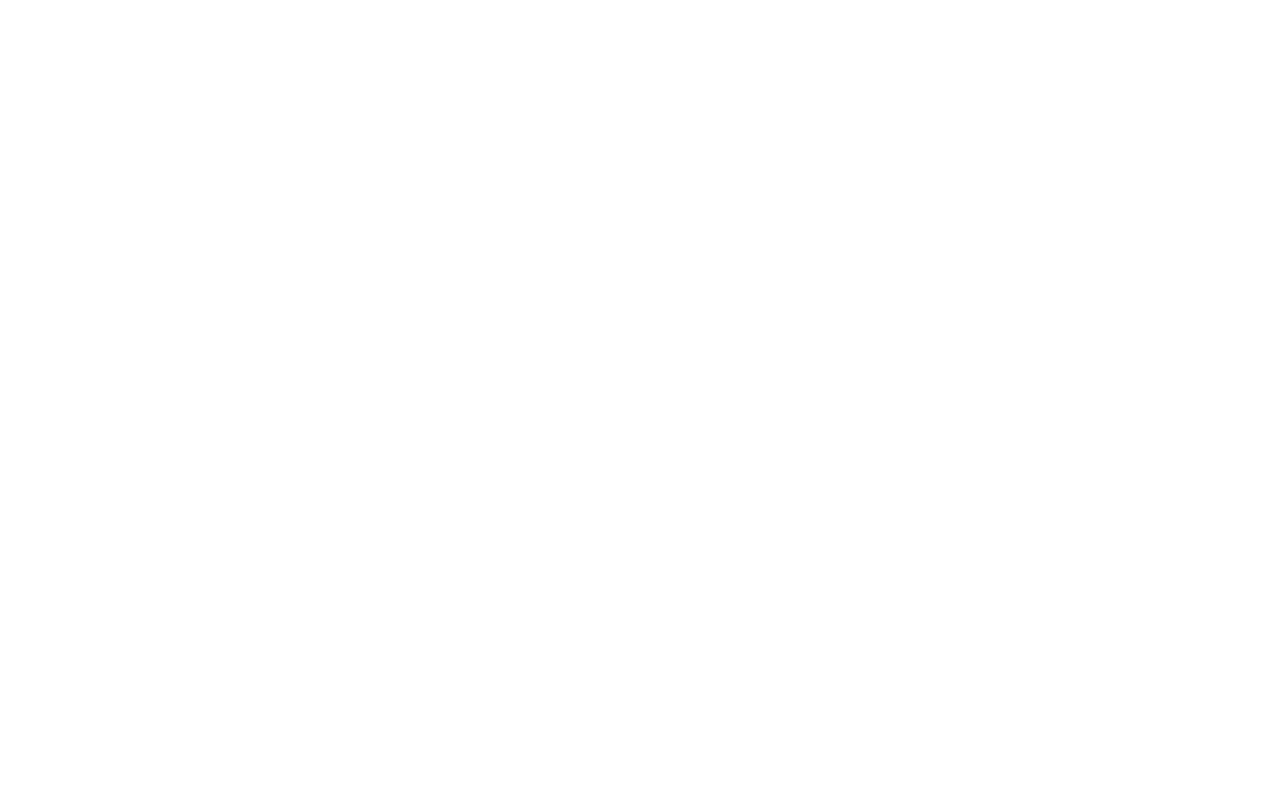
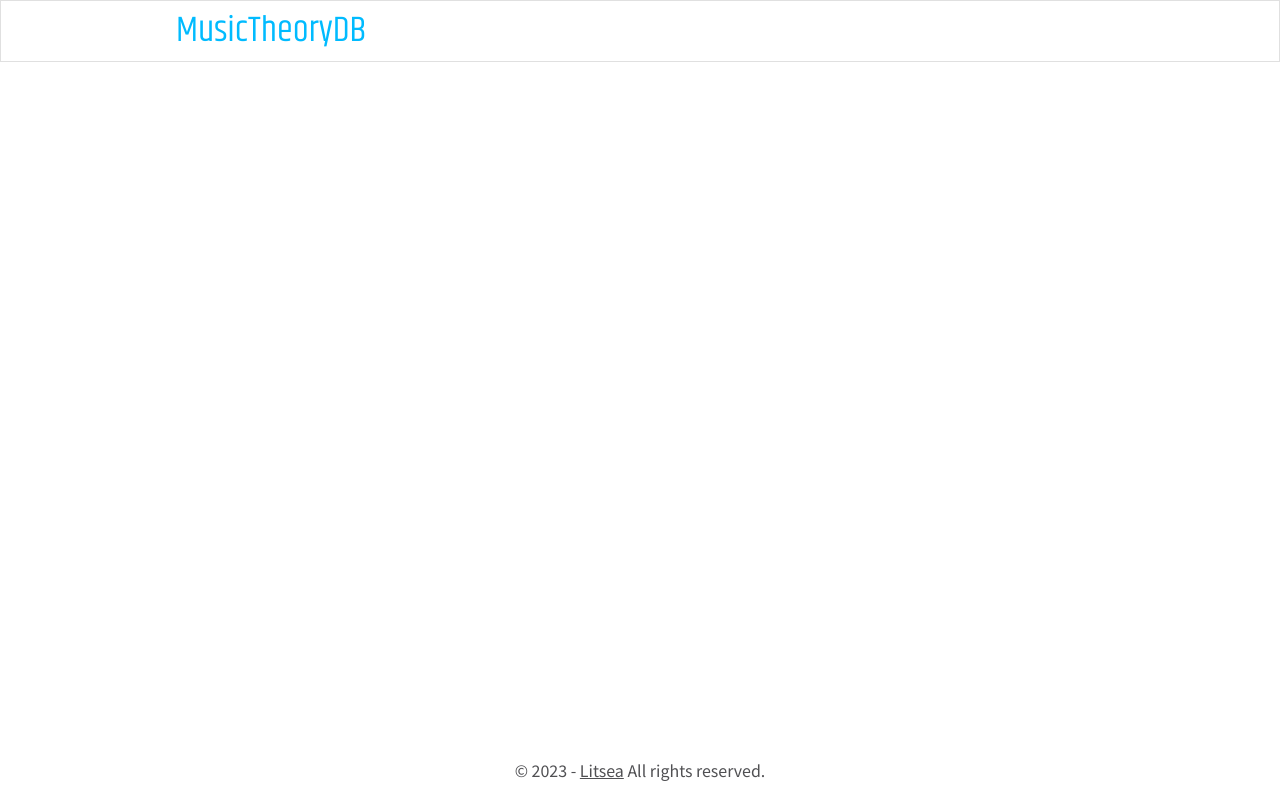
Before and after one commit to litseajp/music-theory-db-frontend, a Vue app: page / in a window 1280 px wide. Before the commit this address had no page. Built offline with nearby package versions, Linux system fonts and the light colour scheme.

Commit message:
add: Header, Main, Footerを追加

```diff
--- a/src/App.vue
+++ b/src/App.vue
@@ -1,7 +1,15 @@
 <script setup lang="ts">
+  import Header from '@/components/00_app/Header.vue'
+  import Main from '@/components/00_app/Main.vue'
+  import Footer from '@/components/00_app/Footer.vue'
 </script>
 
 <template>
+  <v-app>
+    <Header />
+    <Main />
+    <Footer />
+  </v-app>
 </template>
 
 <style scoped>
--- a/src/assets/stylesheets/base.css
+++ b/src/assets/stylesheets/base.css
@@ -0,0 +1,11 @@
+@import url("https://fonts.googleapis.com/css2?family=Khand&display=swap");
+@import url("https://fonts.googleapis.com/css2?family=Noto+Sans+JP&display=swap");
+
+:root {
+  --logo-color: #0bf;
+  --text-color: #505053;
+}
+
+body {
+  font-family: "Noto Sans JP", sans-serif;
+}
--- /dev/null
+++ b/src/components/00_app/Footer.vue
@@ -0,0 +1,26 @@
+<script setup lang="ts">
+  const currentYear = new Date().getFullYear()
+</script>
+
+<template>
+  <v-footer height="60">
+    <address>
+      © {{ currentYear }} - <a href="https://github.com/litseajp">Litsea</a> All rights reserved.
+    </address>
+  </v-footer>
+</template>
+
+<style scoped>
+  address, a {
+    color: var(--text-color);
+  }
+
+  address {
+    font-style: normal;
+  }
+
+  .v-footer {
+    flex: none;
+    justify-content: center;
+  }
+</style>
--- /dev/null
+++ b/src/components/00_app/Header.vue
@@ -0,0 +1,25 @@
+<script setup lang="ts">
+</script>
+
+<template>
+  <v-app-bar absolute border flat height="60">
+    <div id="app-bar-container" class="mx-auto">
+      <a id="app-bar-logo" class="ml-4">
+        MusicTheoryDB
+      </a>
+    </div>
+  </v-app-bar>
+</template>
+
+<style scoped>
+  #app-bar-container {
+    width: 100%;
+    max-width: 960px;
+  }
+
+  #app-bar-logo {
+    color: var(--logo-color);
+    font-family: "Khand", sans-serif;
+    font-size: 36px;
+  }
+</style>
--- /dev/null
+++ b/src/components/00_app/Main.vue
@@ -0,0 +1,16 @@
+<script setup lang="ts">
+</script>
+
+<template>
+  <v-main>
+    <v-container>
+      <router-view />
+    </v-container>
+  </v-main>
+</template>
+
+<style scoped>
+  .v-container {
+    max-width: 960px;
+  }
+</style>
```
